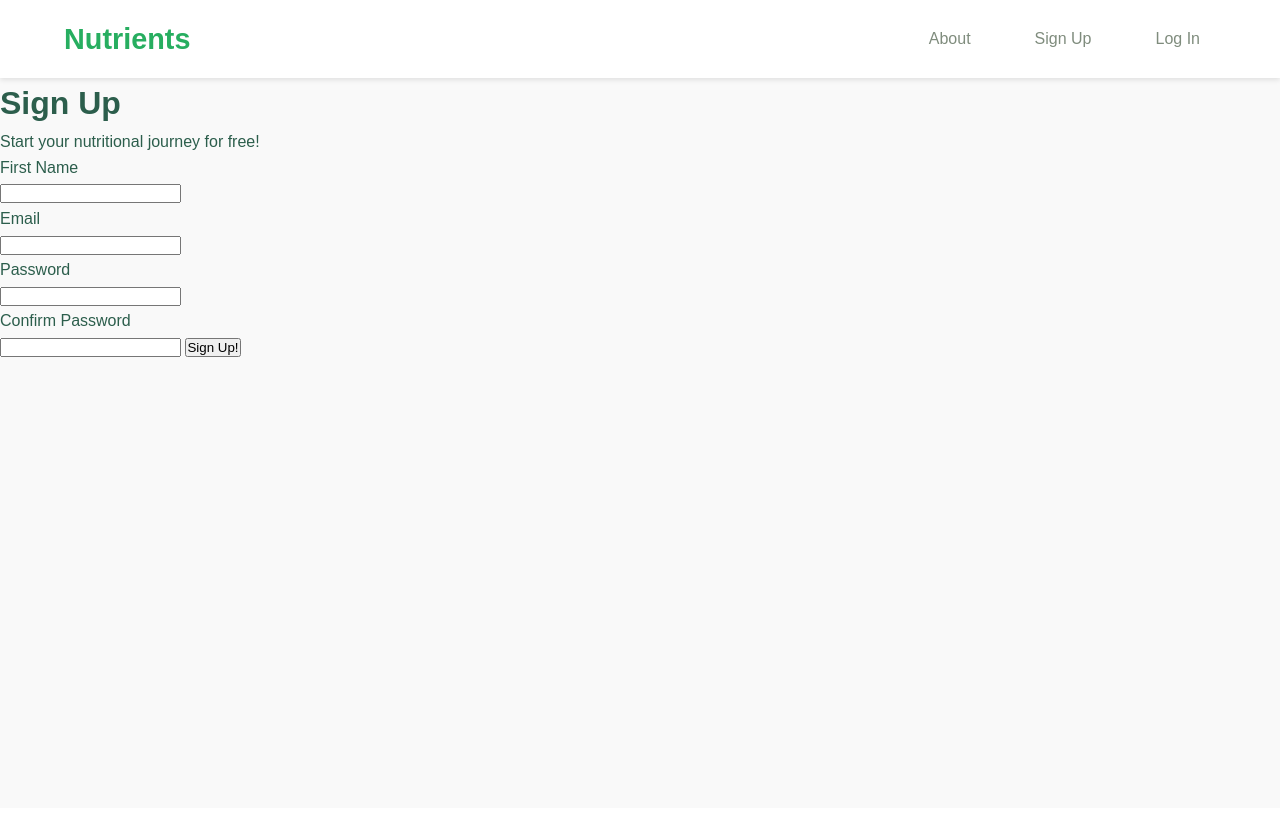
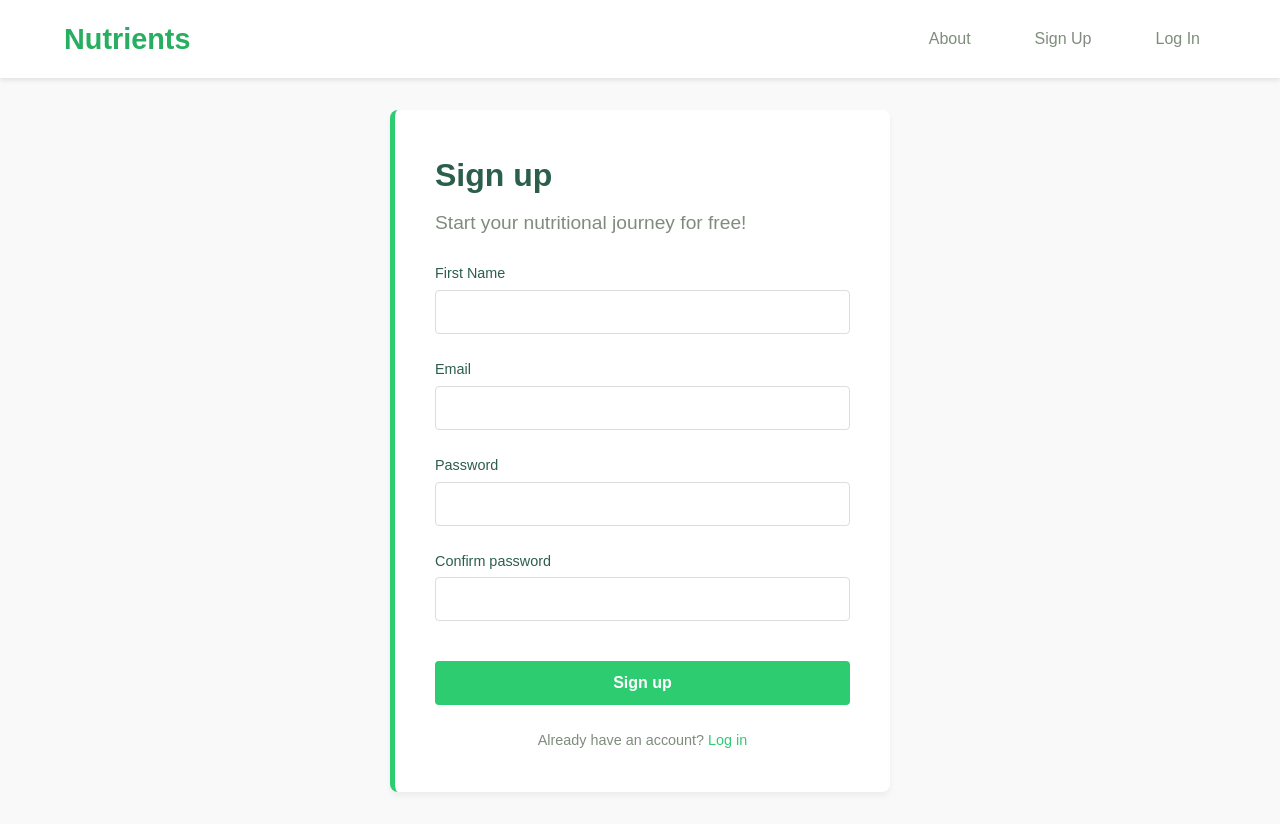
Before and after one commit to SivirGlide/Nutrients, a Flask app: page /auth/signup in a window 1280 px wide. Before the commit the page ends 357 px from the top, so only its background shows below. Run offline with Flask 3, Linux system fonts and the light colour scheme.

Commit message:
Ai updated css on signup page

```diff
--- a/static/css/styles.css
+++ b/static/css/styles.css
@@ -204,6 +204,139 @@ body {
   background-color: var(--leafy-green);
 }
 
+/* Signup Form Styles - matching the landing page design */
+.signup-container {
+  display: flex;
+  justify-content: center;
+  align-items: center;
+  min-height: calc(100vh - 70px);
+  padding: 2rem;
+  background-color: var(--off-white);
+}
+
+.signup-form-container {
+  width: 100%;
+  max-width: 500px;
+  background-color: var(--white);
+  border-radius: 8px;
+  padding: 2.5rem;
+  box-shadow: 0 4px 6px rgba(0, 0, 0, 0.05);
+  /* Using green border to match content-row design */
+  border-left: 5px solid var(--primary-green);
+}
+
+.nutrition-title {
+  color: var(--leafy-green);
+  font-size: 2rem;
+  margin-bottom: 1.5rem;
+  text-align: center;
+}
+
+.signup-title {
+  font-size: 2rem;
+  margin-bottom: 0.5rem;
+  color: var(--deep-green);
+}
+
+.signup-text {
+  font-size: 1.2rem;
+  color: var(--medium-green-gray);
+  line-height: 1.5;
+  margin-bottom: 1.5rem;
+}
+
+.signup-form {
+  display: flex;
+  flex-direction: column;
+  gap: 1rem;
+}
+
+.form-row {
+  display: flex;
+  gap: 1rem;
+}
+
+.form-group {
+  flex: 1;
+  display: flex;
+  flex-direction: column;
+  margin-bottom: 0.5rem;
+}
+
+.form-group label {
+  font-size: 0.9rem;
+  color: var(--deep-green);
+  margin-bottom: 0.3rem;
+}
+
+.form-group input {
+  padding: 0.75rem;
+  border: 1px solid #ddd;
+  border-radius: 4px;
+  font-size: 1rem;
+  transition: border-color 0.3s ease;
+}
+
+.form-group input:focus {
+  outline: none;
+  border-color: var(--primary-green);
+  box-shadow: 0 0 0 2px rgba(46, 204, 113, 0.2);
+}
+
+.signup-btn {
+  margin-top: 1rem;
+  width: 100%;
+}
+
+.signup-footer {
+  margin-top: 1.5rem;
+  text-align: center;
+  color: var(--medium-green-gray);
+  font-size: 0.9rem;
+}
+
+.signup-footer a {
+  color: var(--primary-green);
+  text-decoration: none;
+  font-weight: 500;
+  transition: color 0.3s ease;
+}
+
+.signup-footer a:hover {
+  color: var(--leafy-green);
+  text-decoration: underline;
+}
+
+.error-message {
+  background-color: #ffebee;
+  color: #d32f2f;
+  padding: 0.8rem;
+  border-radius: 4px;
+  margin-bottom: 1rem;
+  font-size: 0.9rem;
+}
+
+/* Categories for flash messages */
+.error-message.error {
+  background-color: #ffebee;
+  color: #d32f2f;
+}
+
+.error-message.success {
+  background-color: #e8f5e9;
+  color: #2e7d32;
+}
+
+.error-message.info {
+  background-color: #e3f2fd;
+  color: #1565c0;
+}
+
+.error-message.warning {
+  background-color: #fff8e1;
+  color: #f57f17;
+}
+
 /* Responsive Design */
 @media (max-width: 768px) {
   .content-row {
@@ -228,23 +361,13 @@ body {
   .hero-title {
     font-size: 2rem;
   }
+
+  .form-row {
+    flex-direction: column;
+    gap: 0.5rem;
+  }
+
+  .signup-form-container {
+    padding: 1.5rem;
+  }
 }
-
-.alert {
-    padding: 12px;
-    margin: 15px 0;
-    border-radius: 4px;
-    border-left: 4px solid;
-}
-
-.alert-error {
-    background-color: #ffebee;
-    color: var(--deep-green);
-    border-color: var(--orange-carrot);
-}
-
-.alert-success {
-    background-color: var(--pale-mint);
-    color: var(--deep-green);
-    border-color: var(--primary-green);
-}
--- a/templates/base.html
+++ b/templates/base.html
@@ -17,8 +17,8 @@
       <ul class="navbar-links">
         <!--write code to check if user has valid session or not and display items based on result-->
         <li><a class ="navBtns" href="/about" type="button">About</a></li>
-        <li><a class= "navBtns" href="auth/signup" type="button">Sign Up</a></li>
-        <li><a class= "navBtns" href="auth/signin" type="button">Log In</a></li>
+        <li><a class= "navBtns" href="/auth/signup" type="button">Sign Up</a></li>
+        <li><a class= "navBtns" href="/auth/signin" type="button">Log In</a></li>
       </ul>
     </div>
   </nav>
--- a/templates/signup.html
+++ b/templates/signup.html
@@ -1,49 +1,52 @@
 {% extends "base.html" %}
 
-{% block head%}
-<head>
-    <meta charset="UTF-8">
-    <meta name="viewport" content="width=device-width, initial-scale=1">
-</head>
-{% endblock %}
+{% block content %}
+<div class="signup-container">
+    <div class="signup-form-container">
 
-{% block content %}
-<div>
-    <!--Display Alert Errors-->
+        <h2 class="signup-title">Sign up</h2>
+        <p class="signup-text">Start your nutritional journey for free!</p>
+
+        <!-- Display flash messages -->
         {% with messages = get_flashed_messages(with_categories=true) %}
             {% if messages %}
                 {% for category, message in messages %}
-                <div class="alert alert-{{ category }}">
+                    <div class="error-message {% if category %}{{ category }}{% endif %}">
                         {{ message }}
                     </div>
                 {% endfor %}
             {% endif %}
         {% endwith %}
 
-    <div>
-        <h1>Sign Up</h1>
-        <p>Start your nutritional journey for free!</p>
+        <!-- Display form errors -->
+        {% if error %}
+        <div class="error-message">{{ error }}</div>
+        {% endif %}
+        <form class="signup-form" method="POST" action="/auth/signup">
+            <div class="form-row">
+                <div class="form-group">
+                    <label for="firstName">First Name</label>
+                    <input type="text" id="firstName" name="username" required>
                 </div>
-    <div>
-        <form action="/auth/signup" method="post">
-            <p>First Name</p>
-            <label>
-                <input type="text" name="username" maxlength="25">
-            </label>
-            <p>Email</p>
-            <label>
-                <input type="text" name="email" maxlength="50">
-            </label>
-            <p>Password</p>
-            <label>
-                <input type="password" name="password" maxlength="255">
-            </label>
-            <p>Confirm Password</p>
-            <label>
-                <input type="password" name="confirm-password" maxlength="255">
-            </label>
-            <input type="submit" name="signup" value="Sign Up!">
+            </div>
+            <div class="form-group">
+                <label for="email">Email</label>
+                <input type="email" id="email" name="email" required>
+            </div>
+            <div class="form-group">
+                <label for="password">Password</label>
+                <input type="password" id="password" name="password" required>
+            </div>
+            <div class="form-group">
+                <label for="confirmPassword">Confirm password</label>
+                <input type="password" id="confirmPassword" name="confirm-password" required>
+            </div>
+            <button type="submit" class="primary-btn signup-btn">Sign up</button>
         </form>
+
+        <div class="signup-footer">
+            Already have an account? <a href="/auth/signin">Log in</a>
+        </div>
     </div>
 </div>
 {% endblock %}
```
Lines whose indentation alone changed are shown as unchanged.
